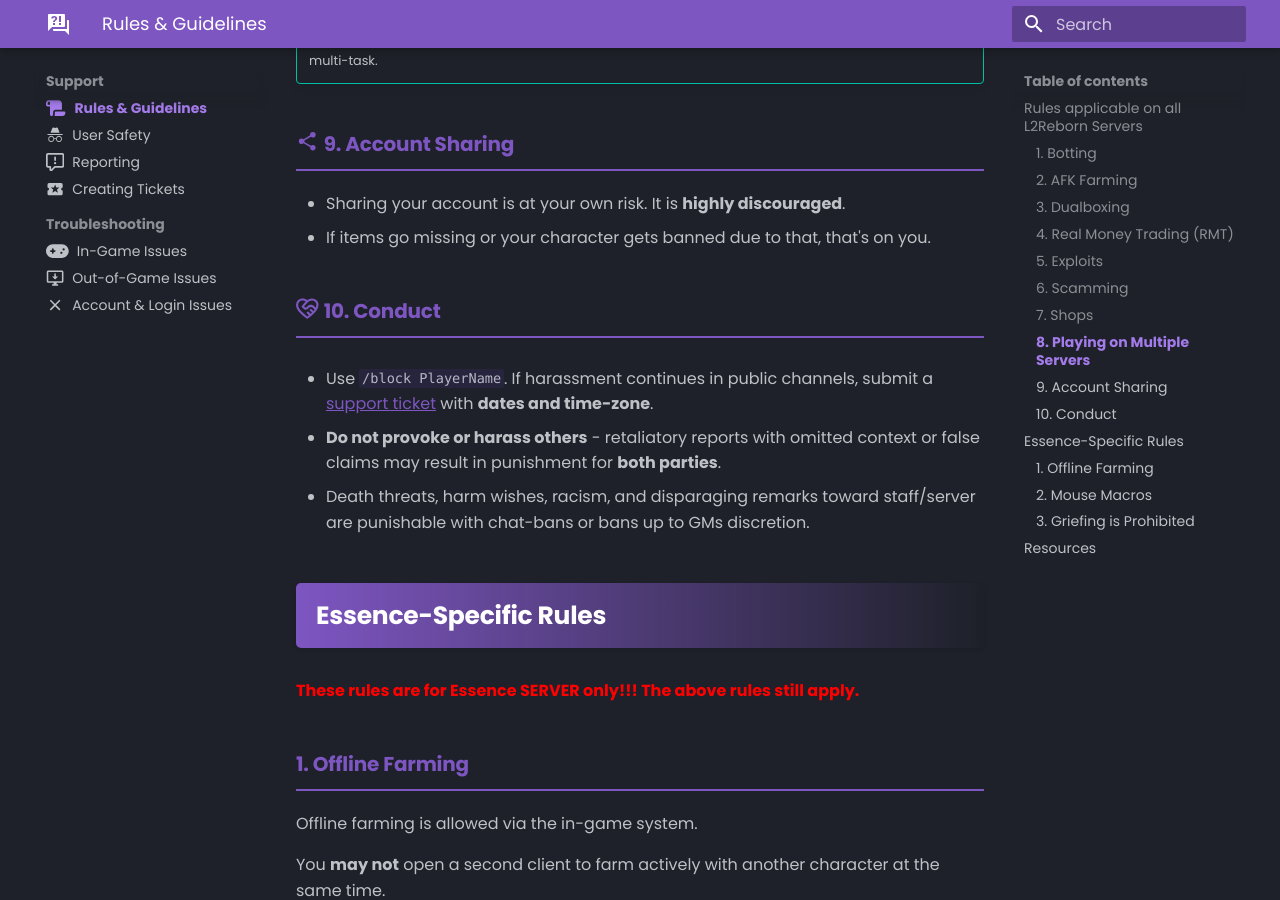
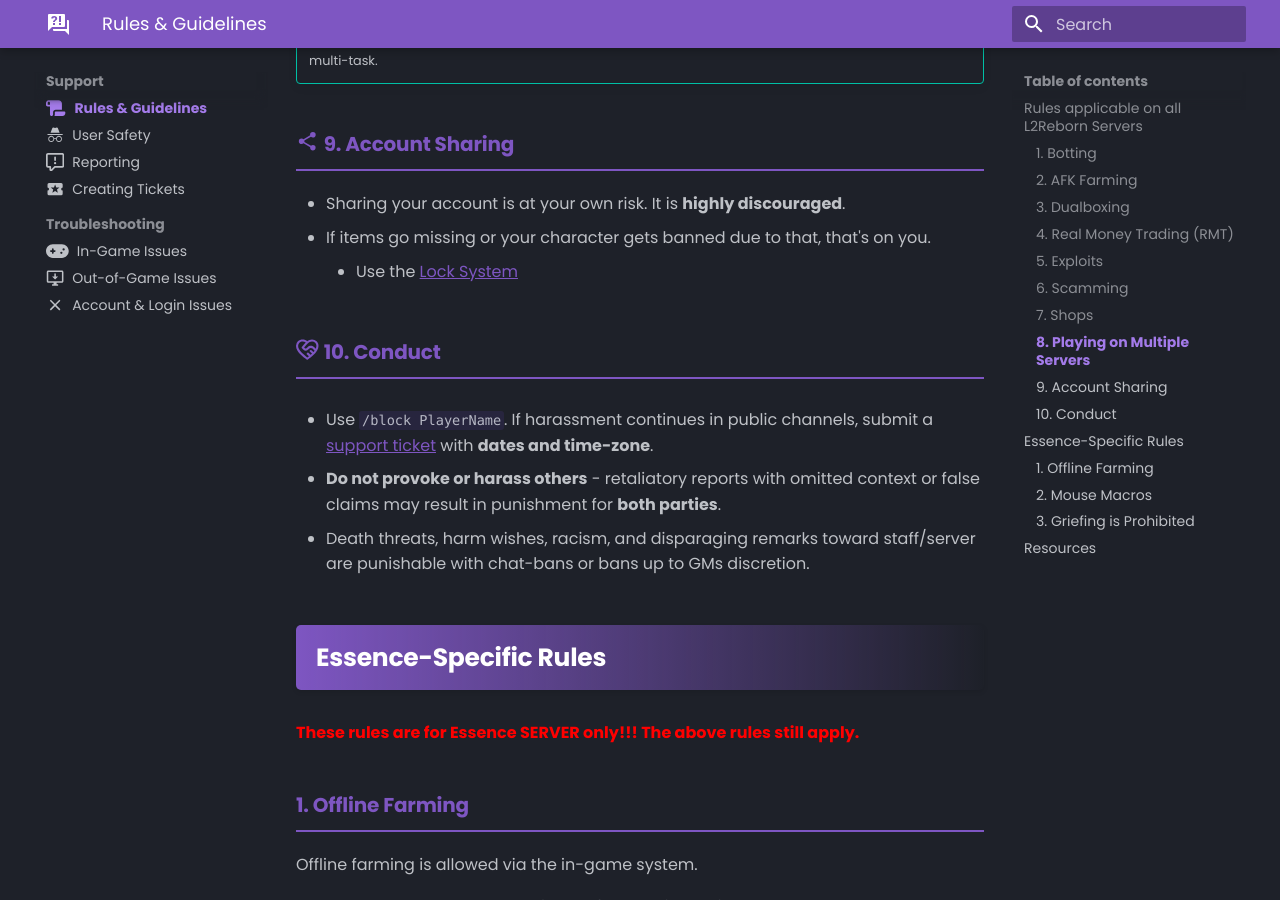
Before and after one commit to tab1-web/faq, an MkDocs documentation site: the page built from docs/support/rules.md, in a window 1280 px wide and 900 px high, scrolled down 3204 px. Built offline with MkDocs 1.6.1 and Material for MkDocs 9.7.7, drawn with Linux system fonts in a browser that asks for light colours; some web fonts are replaced.

Commit message:
adding link in account sharing rule to user safety

```diff
--- a/docs/support/rules.md
+++ b/docs/support/rules.md
@@ -100,7 +100,7 @@
 
 - Sharing your account is at your own risk. It is **highly discouraged**.
 - If items go missing or your character gets banned due to that, that's on you.
-
+    - Use the [Lock System](/faq/support/user-safety/#use-the-lock-system)
 
 ### :octicons-code-of-conduct-16: **10. Conduct**
 
```
